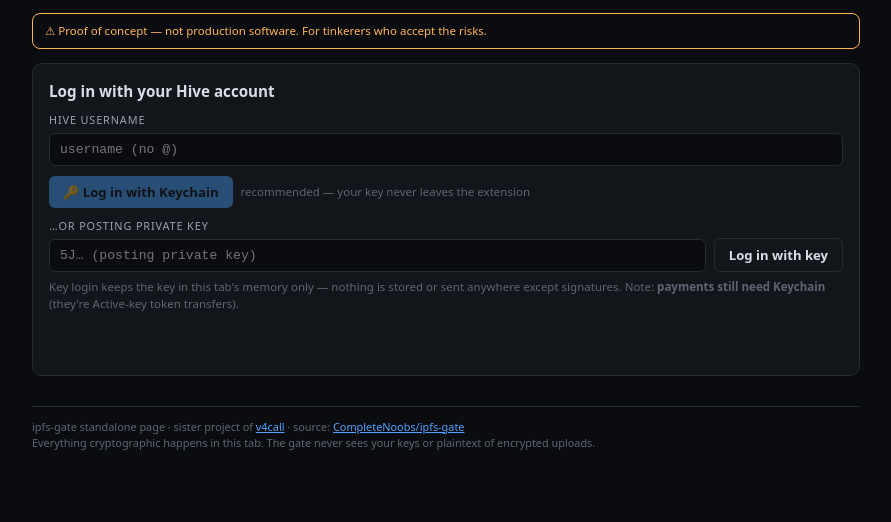
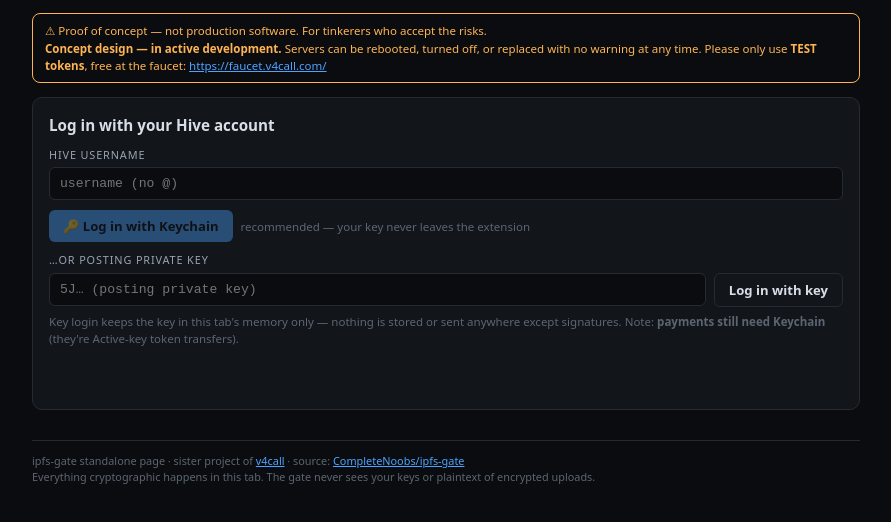
Before and after one commit to CompleteNoobs/ipfs-gate-node, a website: page public/index.html in a window 1280 px wide. Shown: the part 94-616 px from the top of the page, without its empty margins (194-1085 px from the left). Drawn offline with Linux system fonts and the light colour scheme.

Commit message:
warning: concept design / servers may vanish / TEST tokens only + faucet link (warn banner)

```diff
--- a/public/index.html
+++ b/public/index.html
@@ -149,7 +149,8 @@
   <span class="badge" id="hive-badge" style="display:none;"></span>
 </header>
 <p class="tagline">Encrypted IPFS hosting, gated by Hive payment. Files are encrypted <em>in your browser</em> — this gate only ever stores ciphertext. Same account, same uploads as the v4call app.</p>
-<div class="warn-banner">⚠ Proof of concept — not production software. For tinkerers who accept the risks.</div>
+<div class="warn-banner">⚠ Proof of concept — not production software. For tinkerers who accept the risks.<br>
+<strong>Concept design — in active development.</strong> Servers can be rebooted, turned off, or replaced with no warning at any time. Please only use <strong>TEST tokens</strong>, free at the faucet: <a href="https://faucet.v4call.com/" target="_blank" rel="noopener">https://faucet.v4call.com/</a></div>
 
 <!-- ── Login ─────────────────────────────────────────────── -->
 <div class="card" id="login-card">
```
